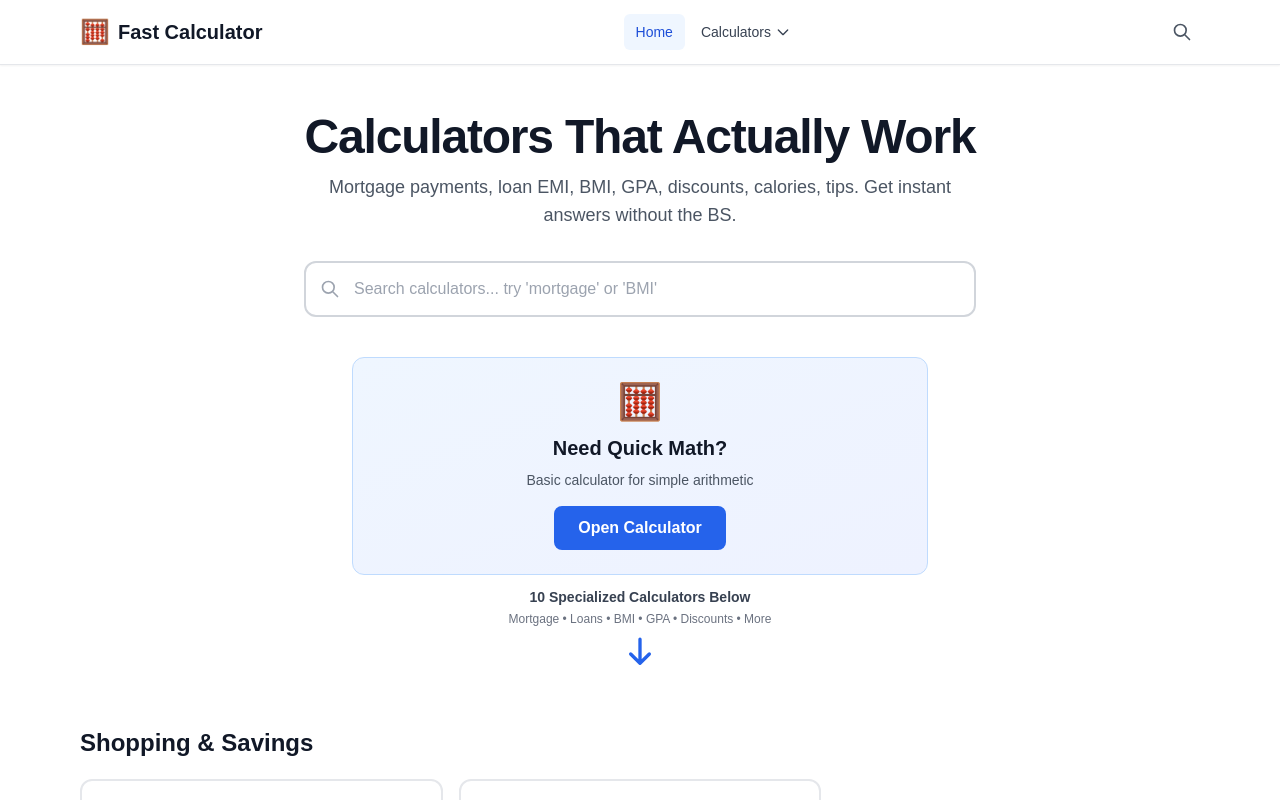
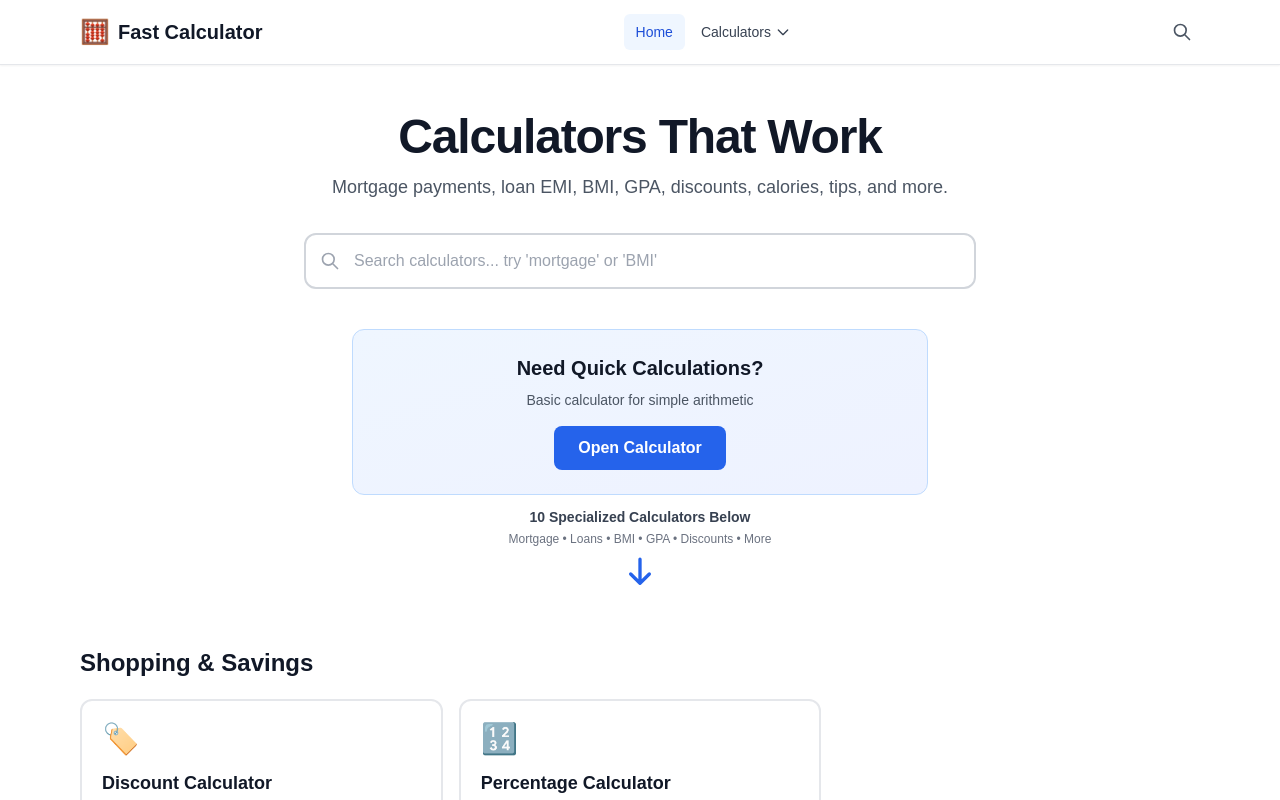
Before and after one commit to rjabhilashsankar/fast-calcz, a Next.js app: page / in a window 1280 px wide. Shown: the top 800 px of the page. Built offline with nearby package versions, Linux system fonts and the light colour scheme.

Commit message:
Change calculator text

```diff
--- a/app/HomeClient.tsx
+++ b/app/HomeClient.tsx
@@ -258,10 +258,10 @@ export default function HomeClient() {
         {/* HERO */}
         <header className="text-center max-w-2xl mx-auto mb-8">
           <h1 className="text-3xl sm:text-5xl font-bold text-gray-900 mb-3 tracking-tight">
-            Calculators That Actually Work
+            Calculators That Work
           </h1>
           <p className="text-base sm:text-lg text-gray-600">
-            Mortgage payments, loan EMI, BMI, GPA, discounts, calories, tips. Get instant answers without the BS.
+            Mortgage payments, loan EMI, BMI, GPA, discounts, calories, tips, and more.
           </p>
         </header>
 
@@ -305,8 +305,8 @@ export default function HomeClient() {
   <>
     <div className="mb-8 max-w-xl mx-auto">
       <div className="bg-gradient-to-br from-blue-50 to-indigo-50 rounded-xl p-6 border border-blue-200 text-center">
-        <div className="text-4xl mb-3">🧮</div>
-        <h2 className="text-xl font-bold text-gray-900 mb-2">Need Quick Math?</h2>
+
+        <h2 className="text-xl font-bold text-gray-900 mb-2">Need Quick Calculations?</h2>
         <p className="text-gray-600 mb-4 text-sm">Basic calculator for simple arithmetic</p>
         <button
           onClick={() => {
```
